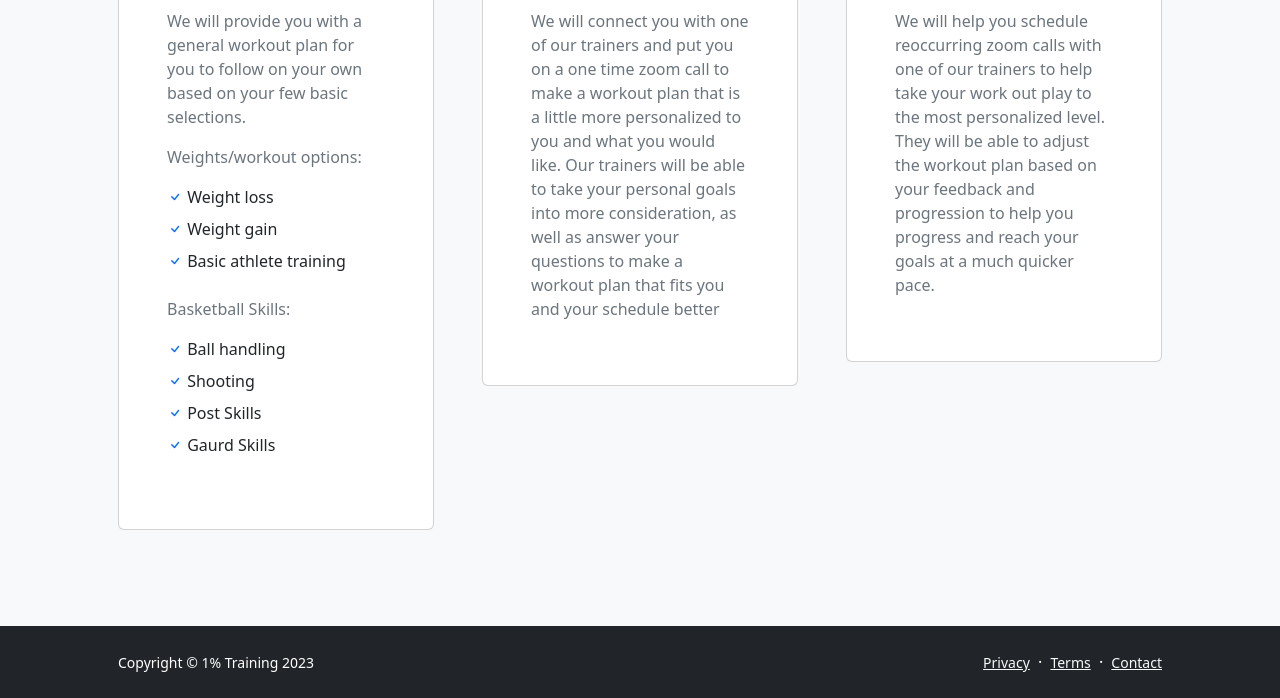
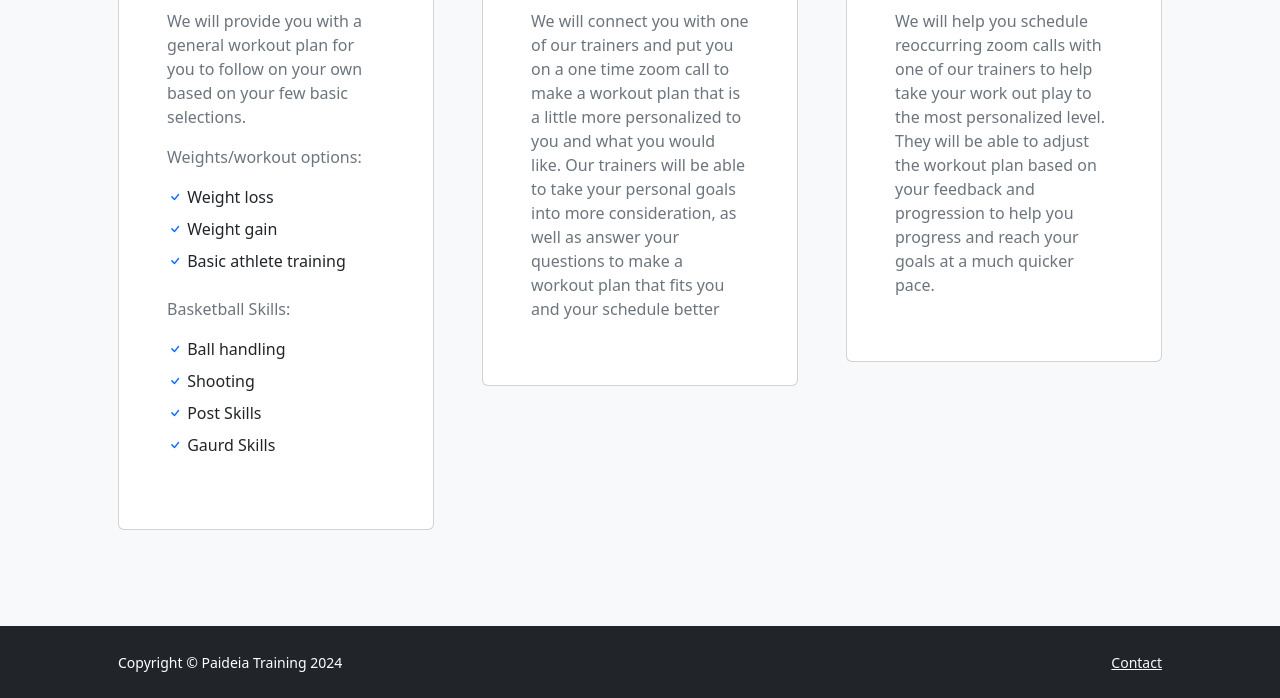
Before and after one commit to RoryDeken/1percent, a website: page pricing.html in a window 1280 px wide. Shown: the part 430-1128 px from the top of the page. Drawn offline with nearby package versions, Linux system fonts and the light colour scheme.

Commit message:
Update pricing.html

```diff
--- a/pricing.html
+++ b/pricing.html
@@ -177,16 +177,12 @@
           class="row align-items-center justify-content-between flex-column flex-sm-row"
         >
           <div class="col-auto">
-            <div class="small m-0 text-white">
-              Copyright &copy; 1% Training 2023
-            </div>
+              <div class="small m-0 text-white">
+                        Copyright &copy; Paideia Training <span class="year">2024</span>
+                    </div>
           </div>
           <div class="col-auto">
-            <a class="link-light small" href="#!">Privacy</a>
-            <span class="text-white mx-1">&middot;</span>
-            <a class="link-light small" href="#!">Terms</a>
-            <span class="text-white mx-1">&middot;</span>
-            <a class="link-light small" href="#!">Contact</a>
+            <a class="link-light small"href="mailto:lukehuffer22@gmail.com?subject=Training%20Inquiry&amp;body=I%20am%20interested%20in%20learning%20about%20how%20to%20train%20for%20wholistic%20full%20development%0A%0A%0AMy%20phone%20%23%20is%3A%0AMy%20email%20is%3A%20%0A%0AThanks!%0AYour%20Name%20Here">Contact</a>
           </div>
         </div>
       </div>
```
